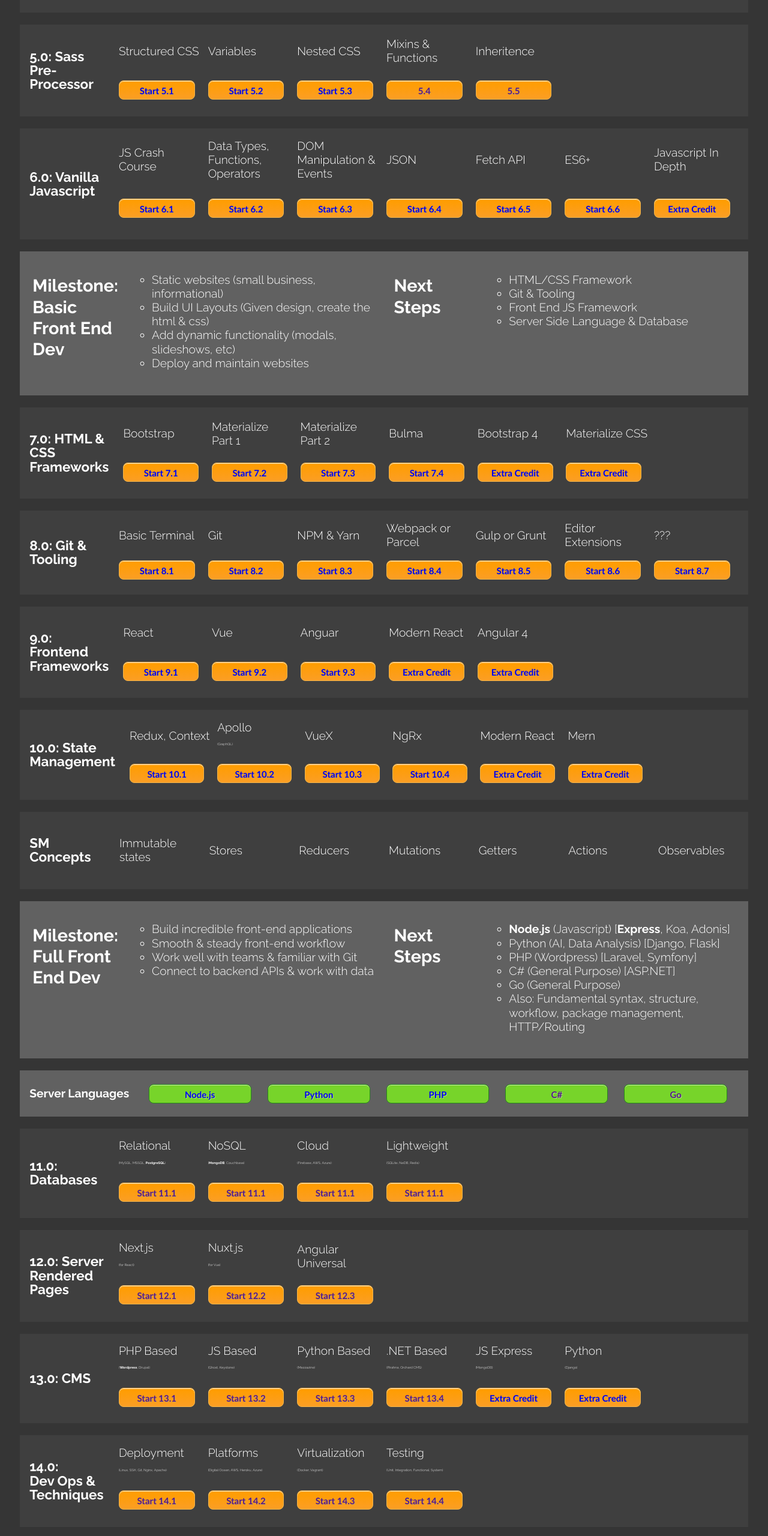
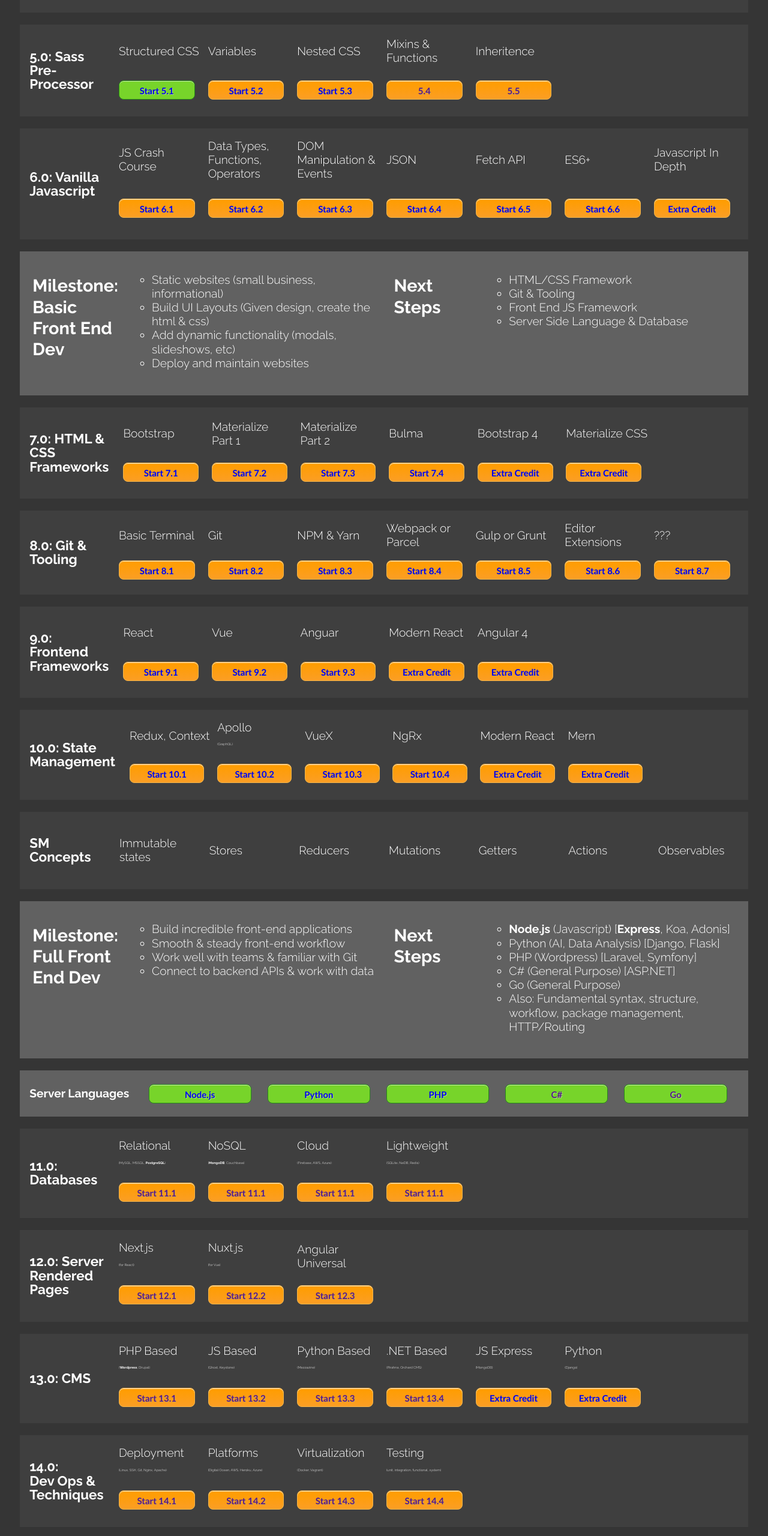
Before and after one commit to connoro7/codewithconnor, a website: page dist/traversy.html in a window 1280 px wide. Shown: the part 1200-3760 px from the top of the page at 60% size. Drawn offline with Linux system fonts and the light colour scheme.

Commit message:
Updated T-Course progress

```diff
--- a/dist/js/main.js
+++ b/dist/js/main.js
@@ -1,6 +1,7 @@
 // Responsive Nav
 // Code from https://codepen.io/neilso/pen/ziwgI
-/* $(function () {
+/*
+$(function () {
     menu = $('nav ul');
 
     $('#openup').on('click', function (e) {
--- a/dist/traversy.html
+++ b/dist/traversy.html
@@ -163,7 +163,7 @@
                 <div>
                     <!-- ? To Force Empty Space Under Chapter Title -->
                 </div>
-                <div class="button"><a
+                <div class="done"><a
                         href="https://www.youtube.com/watch?v=gYzHS-n2gqU&list=PLillGF-RfqbYoGoCjKoMOkVznV6aSXKzU"
                         target="_blank">Start 5.1</a></div>
                 <div class="button"><a href="https://www.youtube.com/watch?v=AiTdhLc8JCo" target="_blank">Start 5.2</a>
@@ -496,7 +496,7 @@
                 <div class="section">Deployment<br><small>(Linux, SSH, Git, Nginx, Apache)</small></div>
                 <div class="section">Platforms<br><small>(Digital Ocean, AWS, Heroku, Azure)</small></div>
                 <div class="section">Virtualization<br><small>(Docker, Vagrant)</small></div>
-                <div class="section">Testing<br><small>(Unit, Integration, Functional, System)</small></div>
+                <div class="section">Testing<br><small>(unit, integration, functional, system)</small></div>
                 <div>
                     <!-- ? To force empty space in grid box without having to assign grid areas -->
                 </div>
```
